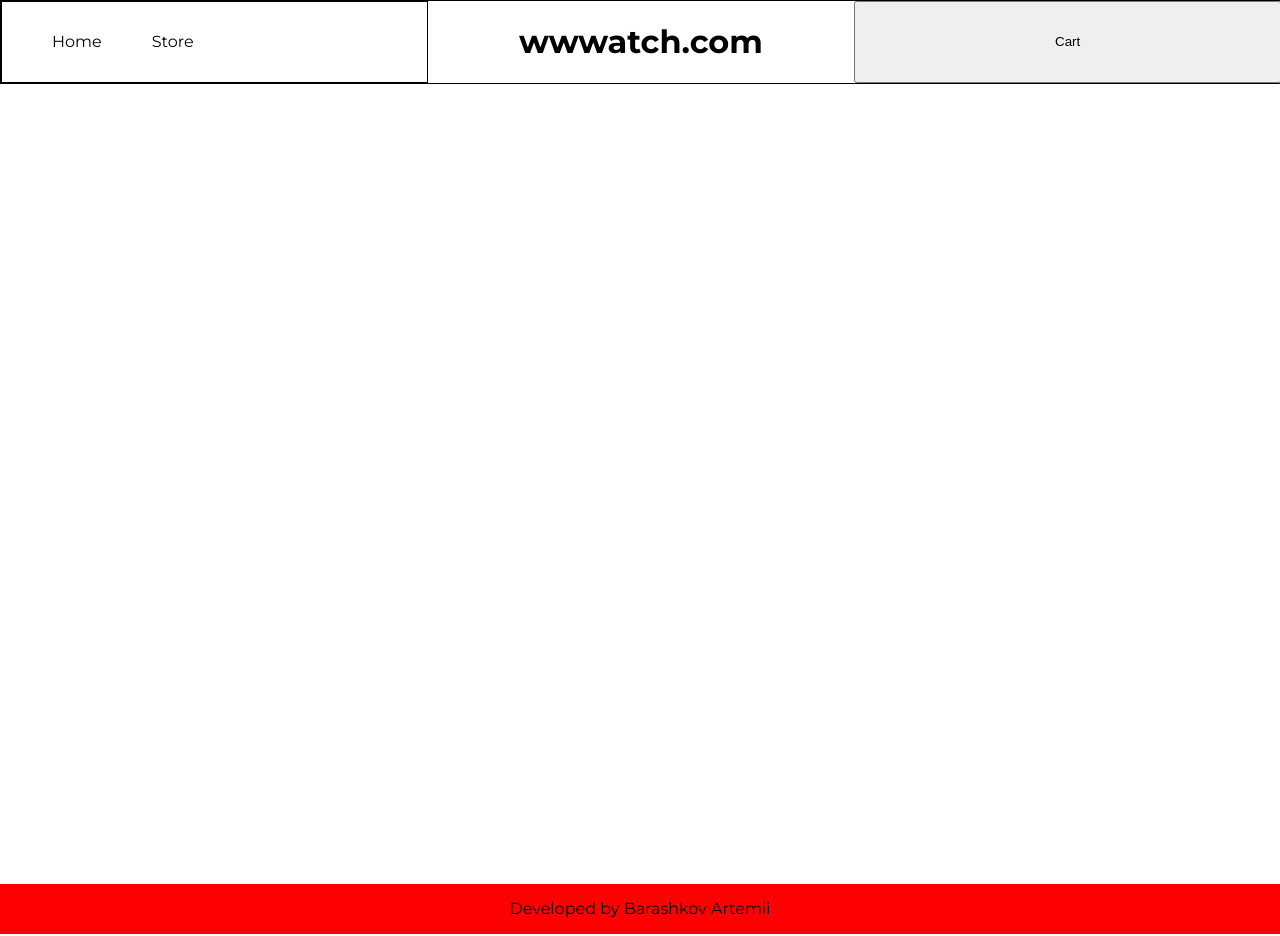
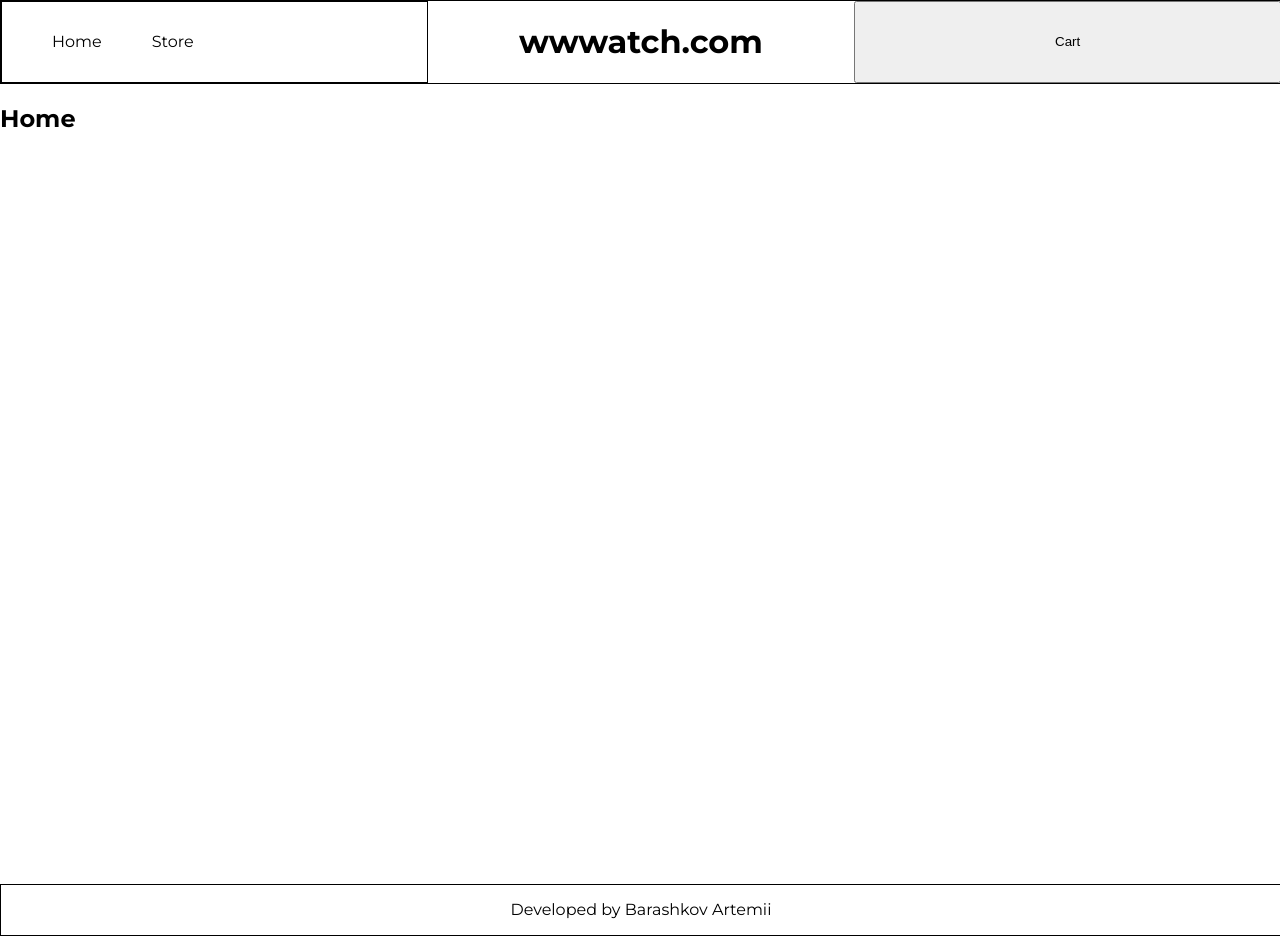
Before and after one commit to ArtemiiHH/shopping-cart, a React (Vite) app: page / in a window 1280 px wide. Built offline with nearby package versions, Linux system fonts and the light colour scheme; a web font is replaced by a local one.

Commit message:
Install router, make App origin path

```diff
--- a/package.json
+++ b/package.json
@@ -11,7 +11,8 @@
   },
   "dependencies": {
     "react": "^19.2.0",
-    "react-dom": "^19.2.0"
+    "react-dom": "^19.2.0",
+    "react-router": "^7.13.0"
   },
   "devDependencies": {
     "@eslint/js": "^9.39.1",
--- a/src/components/content/Content.jsx
+++ b/src/components/content/Content.jsx
@@ -1,5 +1,10 @@
 import styles from "./Content.module.css";
+import Home from "../../pages/Home";
 
 export default function Content() {
-  return <section className={styles.mycontent}></section>;
+  return (
+    <section className={styles.mycontent}>
+      <Home></Home>
+    </section>
+  );
 }
--- a/src/components/footer/Footer.module.css
+++ b/src/components/footer/Footer.module.css
@@ -4,5 +4,5 @@
   align-items: center;
   width: 100%;
   height: 50px;
-  background-color: red;
+  border: 1px solid black;
 }
--- a/src/main.jsx
+++ b/src/main.jsx
@@ -1,9 +1,17 @@
-import { StrictMode } from 'react'
-import { createRoot } from 'react-dom/client'
-import App from './App.jsx'
+import { StrictMode } from "react";
+import { createRoot } from "react-dom/client";
+import { createBrowserRouter, RouterProvider } from "react-router";
+import App from "./App.jsx";
 
-createRoot(document.getElementById('root')).render(
+const router = createBrowserRouter([
+  {
+    path: "/",
+    element: <App />,
+  },
+]);
+
+createRoot(document.getElementById("root")).render(
   <StrictMode>
-    <App />
+    <RouterProvider router={router} />
   </StrictMode>,
-)
+);
--- a/src/pages/Home.jsx
+++ b/src/pages/Home.jsx
@@ -0,0 +1,3 @@
+export default function Home() {
+  return <h1>Home</h1>;
+}
```
Also changed, not shown: 1 other file (tests, documents, lock files or other folders).
